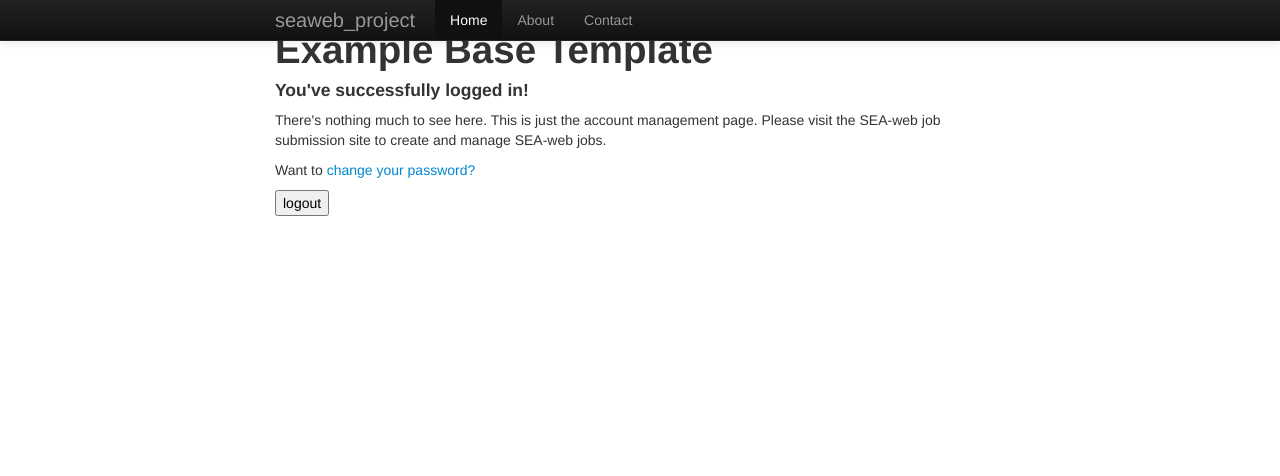
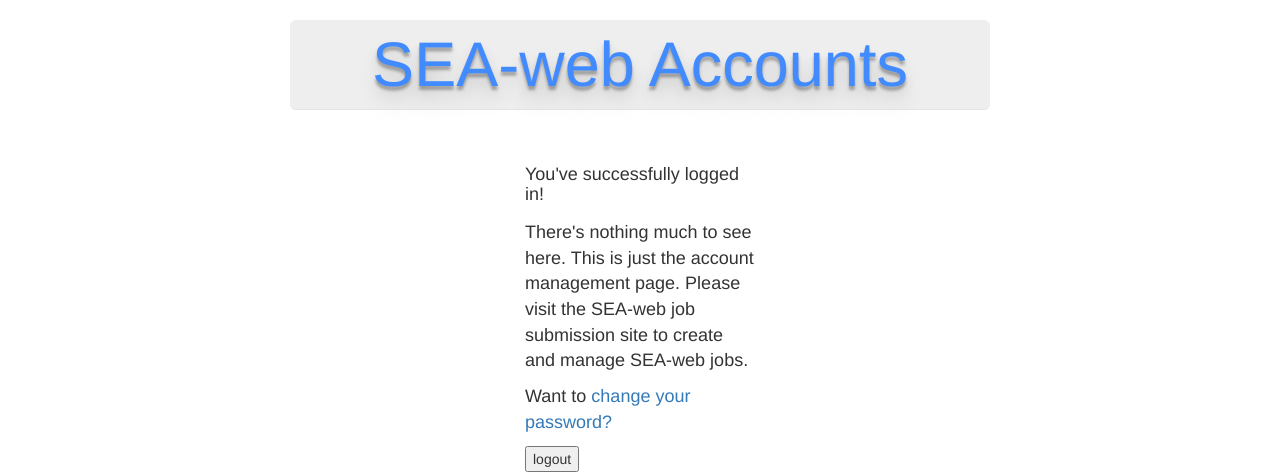
Before and after one commit to grollins/sea-web-django, a Django app: page /accounts/home in a window 1280 px wide. Shown: the top 476 px of the page. Run offline with Django 3.2, Linux system fonts and the light colour scheme; the visitor is signed in with stand-in values (Sample User, id 1); parts of the project's set-up code (start-up, migrations or seed data) failed here and were passed over; some libraries are stand-ins or nearby versions.

Commit message:
Revise base template for registration.

```diff
--- a/seaweb_project/templates/base.html
+++ b/seaweb_project/templates/base.html
@@ -3,19 +3,13 @@
 <html lang="en">
   <head>
     <meta charset="utf-8">
-    <title>{% block title %}seaweb_project{% endblock title %}</title>
+    <title>{% block title %} block title {% endblock %}</title>
     <meta name="viewport" content="width=device-width, initial-scale=1.0">
     <meta name="description" content="">
     <meta name="author" content="">
 
     <!-- Le styles -->
-    <link href="{% static 'css/bootstrap.min.css' %}" rel="stylesheet">
-    <style>
-      body {
-        padding-top: 60px; /* 60px to make the container go all the way to the bottom of the topbar */
-      }
-    </style>
-    <link href="{% static 'css/bootstrap-responsive.min.css' %}" rel="stylesheet">
+    <link href="//netdna.bootstrapcdn.com/bootstrap/3.0.2/css/bootstrap.min.css" rel="stylesheet">
 
     <!-- HTML5 shim, for IE6-8 support of HTML5 elements -->
     <!--[if lt IE 9]>
@@ -23,54 +17,16 @@
     <![endif]-->
 
     <!-- This file store project specific CSS -->
-    <link href="{% static 'css/project.css' %}" rel="stylesheet">
-
-    <!-- Use this to quickly test CSS changes in a template,
-        then move to project.css -->
-    {% block extra_css %}{% endblock extra_css %}
+    <link href="{% static "css/project.css" %}" rel="stylesheet">
   </head>
 
   <body>
-
-    <div class="navbar navbar-inverse navbar-fixed-top">
-      <div class="navbar-inner">
-        <div class="container">
-          <a class="btn btn-navbar" data-toggle="collapse" data-target=".nav-collapse">
-            <span class="icon-bar"></span>
-            <span class="icon-bar"></span>
-            <span class="icon-bar"></span>
-          </a>
-          <a class="brand" href="#">seaweb_project</a>
-          <div class="nav-collapse collapse">
-            <ul class="nav">
-              <li class="active"><a href="#">Home</a></li>
-              <li><a href="#about">About</a></li>
-              <li><a href="#contact">Contact</a></li>
-            </ul>
-          </div><!--/.nav-collapse -->
-        </div>
-      </div>
-    </div>
-
-    <div class="container">
-
-      <h1>{% block page_title %}Example Base Template{% endblock page_title %}</h1>
-
-      {% block content %}
-        <p>Use this document as a way to quick start any new project.</p>
-      {% endblock content %}
-
-    </div> <!-- /container -->
-
+      {% block body %}{% endblock %}
     <!-- Le javascript
     ================================================== -->
     <!-- Placed at the end of the document so the pages load faster -->
     <script src="http://code.jquery.com/jquery-latest.js"></script>
-    <script src="{% static 'js/bootstrap.min.js' %}"></script>
+    <script src="//netdna.bootstrapcdn.com/bootstrap/3.0.2/js/bootstrap.min.js"></script>
 
-    <!-- place project specific Javascript in this file -->
-    <script src="{% static 'js/project.js' %}"></script>
-
-    {% block extra_js %}{% endblock extra_js %}
-  </body>
-</html>
+ </body>
+-</html>
```
